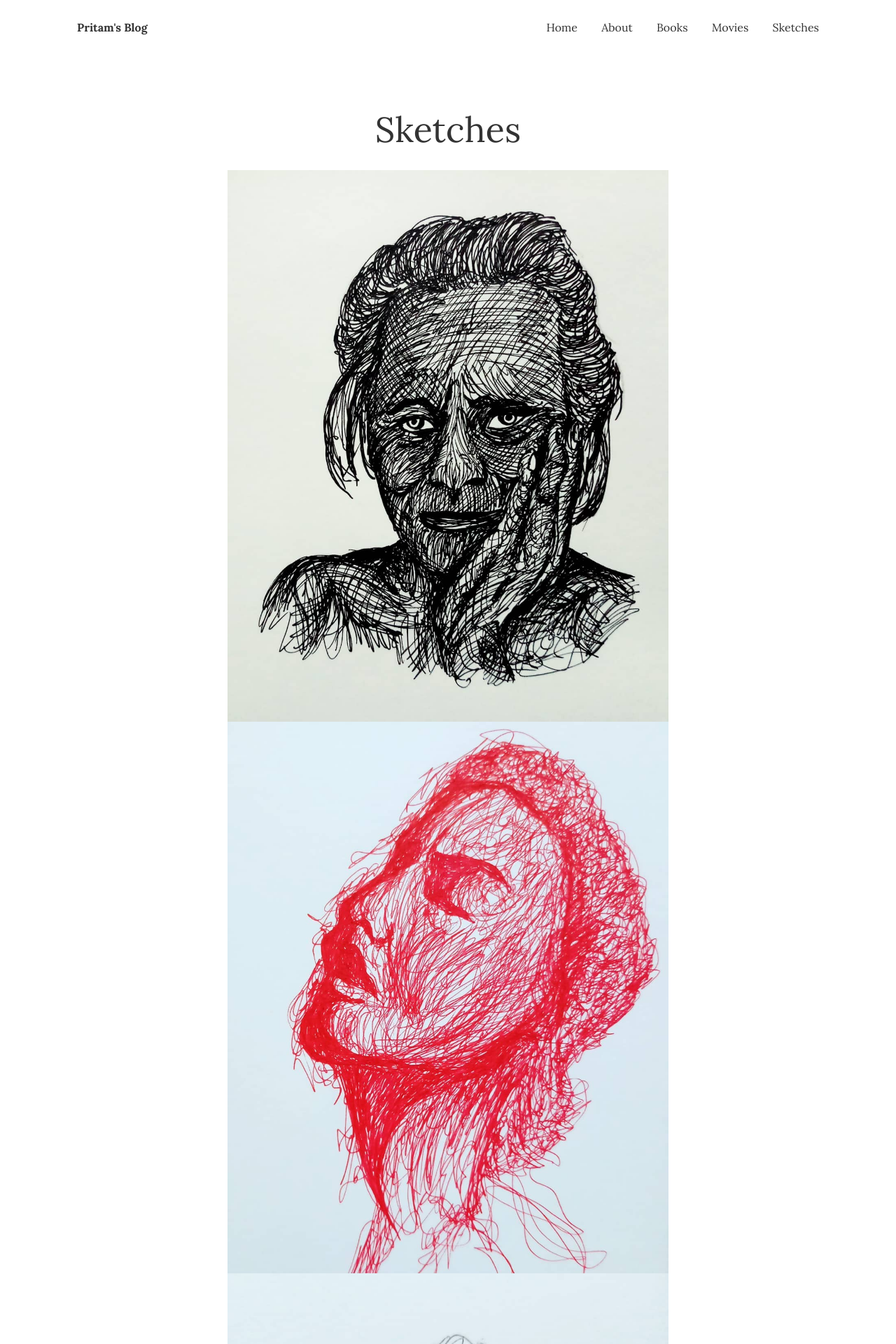
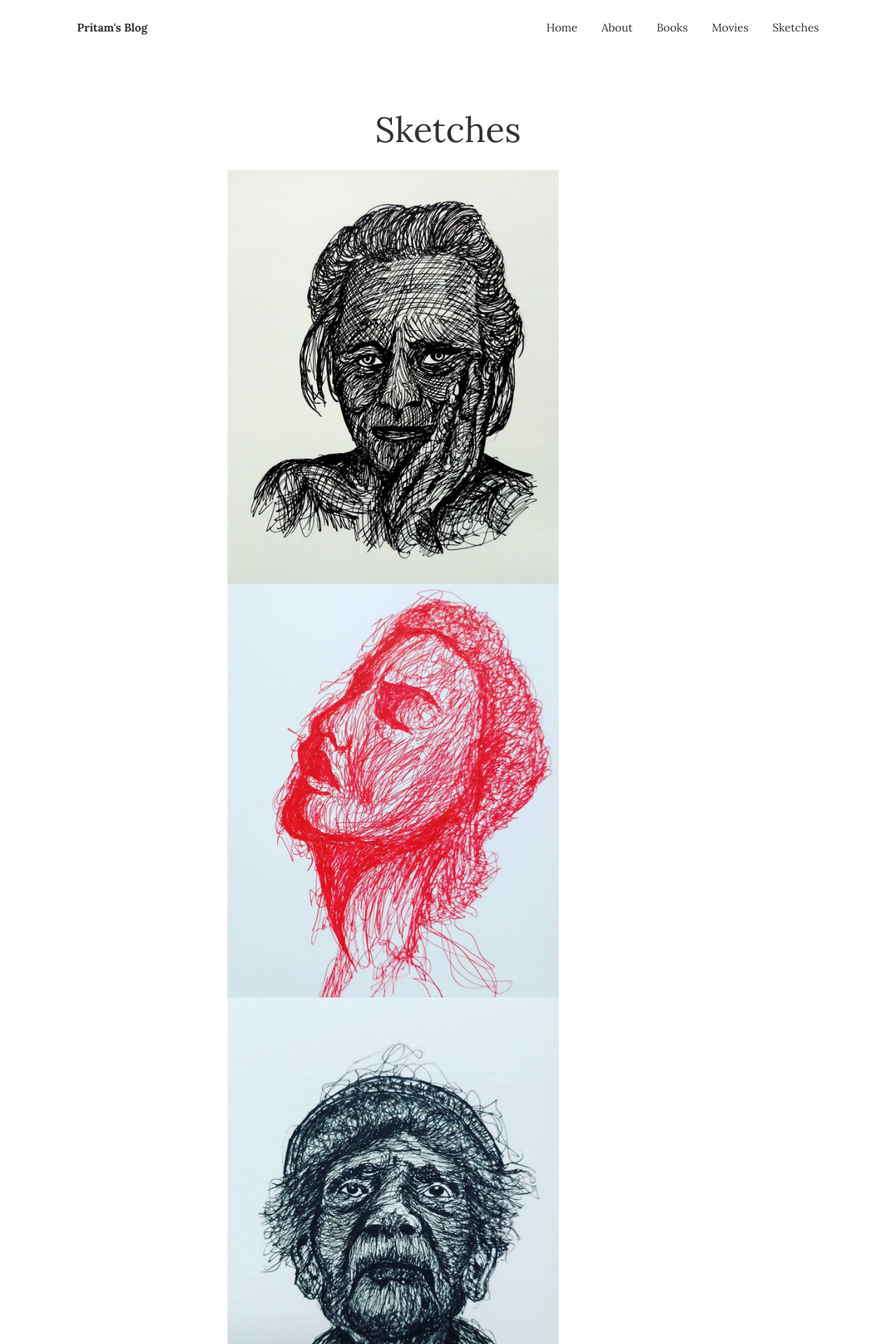
Before and after one commit to argumentativeyouth/pblog, a Jekyll site: the page built from _pages/sketches.md, in a window 1280 px wide. Shown: the top 1920 px of the page at 70% size. Built offline with Jekyll 4.4.1, drawn with Linux system fonts in a browser that asks for light colours.

Commit message:
Update sketches.md

```diff
--- a/_pages/sketches.md
+++ b/_pages/sketches.md
@@ -8,59 +8,59 @@
 <!-- Photo Grid -->
 <div class="row">
   <div class="column">
-    <img src="/assets/img/1.jpg" style="width:100%">
-    <img src="/assets/img/2.jpg" style="width:100%">
-    <img src="/assets/img/3.jpg" style="width:100%">
-    <img src="/assets/img/4.jpg" style="width:100%">
-    <img src="/assets/img/5.jpg" style="width:100%">
-    <img src="/assets/img/6.jpg" style="width:100%">
-    <img src="/assets/img/7.jpg" style="width:100%">
-    <img src="/assets/img/8.jpg" style="width:100%">
-    <img src="/assets/img/9.jpg" style="width:100%">
-    <img src="/assets/img/10.jpg" style="width:100%">
-    <img src="/assets/img/11.jpg" style="width:100%">
-    <img src="/assets/img/12.jpg" style="width:100%">
-    <img src="/assets/img/13.jpg" style="width:100%">
-    <img src="/assets/img/14.jpg" style="width:100%">
-    <img src="/assets/img/15.jpg" style="width:100%">
-    <img src="/assets/img/16.jpg" style="width:100%">
-    <img src="/assets/img/17.jpg" style="width:100%">
-    <img src="/assets/img/18.jpg" style="width:100%">
-    <img src="/assets/img/19.jpg" style="width:100%">
-    <img src="/assets/img/20.jpg" style="width:100%">
-    <img src="/assets/img/21.jpg" style="width:100%">
-    <img src="/assets/img/22.jpg" style="width:100%">
-    <img src="/assets/img/23.jpg" style="width:100%">
-    <img src="/assets/img/24.jpg" style="width:100%">
-    <img src="/assets/img/25.jpg" style="width:100%">
-    <img src="/assets/img/26.jpg" style="width:100%">
-    <img src="/assets/img/27.jpg" style="width:100%">
-    <img src="/assets/img/28.jpg" style="width:100%">
-    <img src="/assets/img/29.jpg" style="width:100%">
-    <img src="/assets/img/30.jpg" style="width:100%">
-    <img src="/assets/img/31.jpg" style="width:100%">
-    <img src="/assets/img/32.jpg" style="width:100%">
-    <img src="/assets/img/33.jpg" style="width:100%">
-    <img src="/assets/img/34.jpg" style="width:100%">
-    <img src="/assets/img/35.jpg" style="width:100%">
-    <img src="/assets/img/36.jpg" style="width:100%">
-    <img src="/assets/img/37.jpg" style="width:100%">
-    <img src="/assets/img/38.jpg" style="width:100%">
-    <img src="/assets/img/39.jpg" style="width:100%">
-    <img src="/assets/img/40.jpg" style="width:100%">
-    <img src="/assets/img/41.jpg" style="width:100%">
-    <img src="/assets/img/42.jpg" style="width:100%">
-    <img src="/assets/img/43.jpg" style="width:100%">
-    <img src="/assets/img/44.jpg" style="width:100%">
-    <img src="/assets/img/45.jpg" style="width:100%">
-    <img src="/assets/img/46.jpg" style="width:100%">
-    <img src="/assets/img/47.jpg" style="width:100%">
-    <img src="/assets/img/48.jpg" style="width:100%">
-    <img src="/assets/img/49.jpg" style="width:100%">
-    <img src="/assets/img/50.jpg" style="width:100%">
-    <img src="/assets/img/51.jpg" style="width:100%">
-    <img src="/assets/img/52.jpg" style="width:100%">
-    <img src="/assets/img/53.jpg" style="width:100%">
+    <img src="/assets/img/1.jpg" style="width:75%">
+    <img src="/assets/img/2.jpg" style="width:75%">
+    <img src="/assets/img/3.jpg" style="width:75%">
+    <img src="/assets/img/4.jpg" style="width:75%">
+    <img src="/assets/img/5.jpg" style="width:75%">
+    <img src="/assets/img/6.jpg" style="width:75%">
+    <img src="/assets/img/7.jpg" style="width:75%">
+    <img src="/assets/img/8.jpg" style="width:75%">
+    <img src="/assets/img/9.jpg" style="width:75%">
+    <img src="/assets/img/10.jpg" style="width:75%">
+    <img src="/assets/img/11.jpg" style="width:75%">
+    <img src="/assets/img/12.jpg" style="width:75%">
+    <img src="/assets/img/13.jpg" style="width:75%">
+    <img src="/assets/img/14.jpg" style="width:75%">
+    <img src="/assets/img/15.jpg" style="width:75%">
+    <img src="/assets/img/16.jpg" style="width:75%">
+    <img src="/assets/img/17.jpg" style="width:75%">
+    <img src="/assets/img/18.jpg" style="width:75%">
+    <img src="/assets/img/19.jpg" style="width:75%">
+    <img src="/assets/img/20.jpg" style="width:75%">
+    <img src="/assets/img/21.jpg" style="width:75%">
+    <img src="/assets/img/22.jpg" style="width:75%">
+    <img src="/assets/img/23.jpg" style="width:75%">
+    <img src="/assets/img/24.jpg" style="width:75%">
+    <img src="/assets/img/25.jpg" style="width:75%">
+    <img src="/assets/img/26.jpg" style="width:75%">
+    <img src="/assets/img/27.jpg" style="width:75%">
+    <img src="/assets/img/28.jpg" style="width:75%">
+    <img src="/assets/img/29.jpg" style="width:75%">
+    <img src="/assets/img/30.jpg" style="width:75%">
+    <img src="/assets/img/31.jpg" style="width:75%">
+    <img src="/assets/img/32.jpg" style="width:75%">
+    <img src="/assets/img/33.jpg" style="width:75%">
+    <img src="/assets/img/34.jpg" style="width:75%">
+    <img src="/assets/img/35.jpg" style="width:75%">
+    <img src="/assets/img/36.jpg" style="width:75%">
+    <img src="/assets/img/37.jpg" style="width:75%">
+    <img src="/assets/img/38.jpg" style="width:75%">
+    <img src="/assets/img/39.jpg" style="width:75%">
+    <img src="/assets/img/40.jpg" style="width:75%">
+    <img src="/assets/img/41.jpg" style="width:75%">
+    <img src="/assets/img/42.jpg" style="width:75%">
+    <img src="/assets/img/43.jpg" style="width:75%">
+    <img src="/assets/img/44.jpg" style="width:75%">
+    <img src="/assets/img/45.jpg" style="width:75%">
+    <img src="/assets/img/46.jpg" style="width:75%">
+    <img src="/assets/img/47.jpg" style="width:75%">
+    <img src="/assets/img/48.jpg" style="width:75%">
+    <img src="/assets/img/49.jpg" style="width:75%">
+    <img src="/assets/img/50.jpg" style="width:75%">
+    <img src="/assets/img/51.jpg" style="width:75%">
+    <img src="/assets/img/52.jpg" style="width:75%">
+    <img src="/assets/img/53.jpg" style="width:75%">
   </div>
 
 </div>
```
